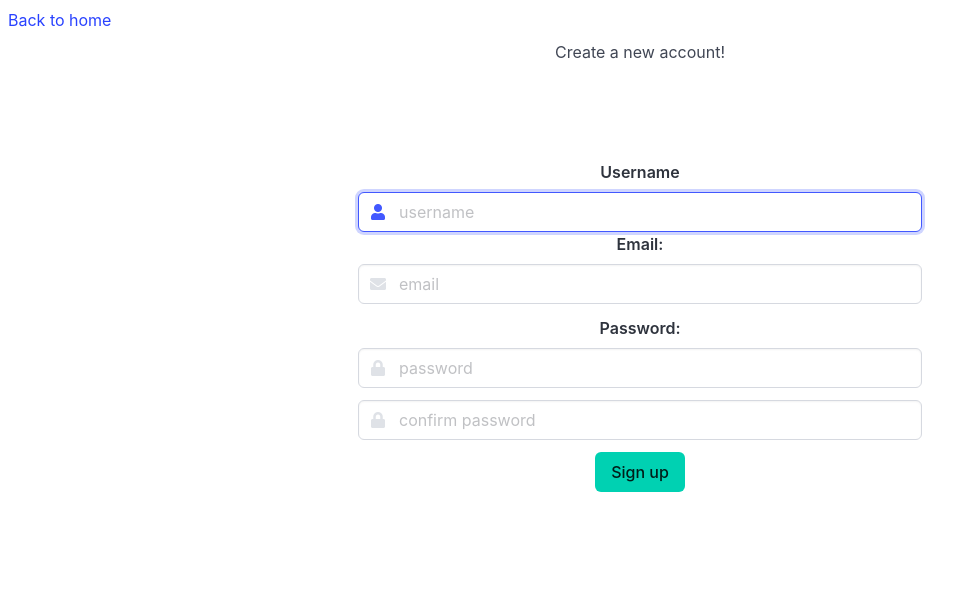
After one commit to ali-lutfalla/e-commerce-makeup-shop, a Django app: page /accounts/signup/ in a window 1280 px wide. The commit adds this page. Shown: the top 611 px of the page, without its empty margins (0-979 px from the left). Run offline with Django 5.2, Linux system fonts and the light colour scheme.

Commit message:
finished setting up sign up page

```diff
--- /dev/null
+++ b/main_app/forms.py
@@ -0,0 +1,12 @@
+from django import forms
+from django.contrib.auth.forms import UserCreationForm
+from django.contrib.auth.models import User
+
+class UserSignUpForm(UserCreationForm):
+    username = forms.CharField(widget=forms.TextInput(attrs={"class": "input","placeholder":"username"}))
+    email = forms.EmailField(widget=forms.EmailInput(attrs={"class": "input","placeholder":"email"}))
+    password1 = forms.CharField(widget=forms.PasswordInput(attrs={"class": "input","placeholder":"password"}))
+    password2 = forms.CharField(widget=forms.PasswordInput(attrs={"class": "input","placeholder":"confirm password"}))
+    class Meta:
+        model = User
+        fields = ('username', 'email')
--- a/main_app/static/css/home.css
+++ b/main_app/static/css/home.css
@@ -5,3 +5,7 @@
     font-size:x-large;
     color: purple;
   }
+
+a[class~="nav-item"] {
+    color: purple;
+}
--- a/main_app/templates/home.html
+++ b/main_app/templates/home.html
@@ -44,8 +44,8 @@
                   <a href="#" class="navbar-item"><span class="icon">
                     <i class="fas fa-shopping-bag"></i>
                   </span></a>
-                  <a href="#" class="navbar-item">Login</a>
-                  <a href="#" class="navbar-item">Sign up</a>
+                  <a href="#" class="navbar-item nav-item">Login</a>
+                  <a href="{% url "signup" %}" class="navbar-item nav-item">Sign up</a>
                   {% endif %}
             </div>
         </nav>
--- /dev/null
+++ b/main_app/templates/signup.html
@@ -0,0 +1,76 @@
+<!DOCTYPE html>
+<html lang="en">
+<head>
+  <meta charset="UTF-8" />
+  <meta name="viewport" content="width=device-width, initial-scale=1.0" />
+  <title>Sign Up</title>
+  <link
+      rel="stylesheet"
+      href="https://cdn.jsdelivr.net/npm/bulma@1.0.1/css/bulma.min.css"
+    />
+    <link rel="stylesheet" href="https://cdnjs.cloudflare.com/ajax/libs/font-awesome/5.15.4/css/all.min.css">
+</head>
+<body>
+  <div class="p-2">
+    <a href="/" class="has-text-centered">Back to home</a>
+  </div>
+
+  <h1 class="has-text-centered">Create a new account!</h1>
+  <section class="section">
+    <div class="container my-6">
+      <div class="columns is-vcentered">
+        <div class="column is-3"></div>
+        <div class="column is-6 has-text-centered">
+            {% if error_message %}
+               <p class="red-text">{{error_message}}</p>
+            {% endif %}
+          <form action="" method="POST">
+            {% csrf_token %}
+            <div class="field">
+              <label class="label">Username</label>
+              <div class="control has-icons-left has-icons-right">
+                {{ form.username }}
+                <span class="icon is-small is-left">
+                  <i class="fas fa-user"></i>
+                </span>
+            </div>
+
+            <div class="field">
+                <label class="label" for="password">Email:</label>
+                <p class="control has-icons-left">
+                  {{ form.email }}
+                  <span class="icon is-small is-left">
+                    <i class="fas fa-envelope"></i>
+                  </span>
+                </p>
+              </div>
+
+            <div class="field">
+              <label class="label" for="password">Password:</label>
+              <p class="control has-icons-left">
+                {{ form.password1 }}
+                <span class="icon is-small is-left">
+                  <i class="fas fa-lock"></i>
+                </span>
+              </p>
+            </div>
+
+            <div class="field">
+              <p class="control has-icons-left">
+                {{ form.password2 }}
+                <span class="icon is-small is-left">
+                  <i class="fas fa-lock"></i>
+                </span>
+              </p>
+            </div>
+
+            <button class="button is-primary" type="submit">Sign up</button>
+          </form>
+        </div>
+        <div class="column is-2"></div>
+      </div>
+    </div>
+  </section>
+
+</body>
+</html>
--- a/main_app/urls.py
+++ b/main_app/urls.py
@@ -4,4 +4,5 @@ from . import views # Import views to connect routes to view functions
 urlpatterns = [
     # Routes will be added here
     path('', views.Home.as_view(), name='home'),
+    path('accounts/signup/', views.signup, name='signup')
 ]
--- a/main_app/views.py
+++ b/main_app/views.py
@@ -1,6 +1,23 @@
-from django.shortcuts import render
+from django.shortcuts import render, redirect
 from django.contrib.auth.views import LoginView
+from .forms import UserSignUpForm
+from django.contrib.auth import login
 # Create your views here.
 
 class Home(LoginView):
     template_name = 'home.html'
+
+def signup(request):
+    error_message = ''
+    if request.method == 'POST':
+        form = UserSignUpForm(request.POST)
+        if form.is_valid():
+            user = form.save()
+            login(request, user)
+            return redirect('home')
+        else:
+            error_message = "Invalid sign up - try again"
+
+    form = UserSignUpForm()
+    context = {'form': form, 'error_message': error_message}
+    return render(request, 'signup.html', context)
```
Also changed, not shown: main_app/static/css/auth/signup.css (added).
